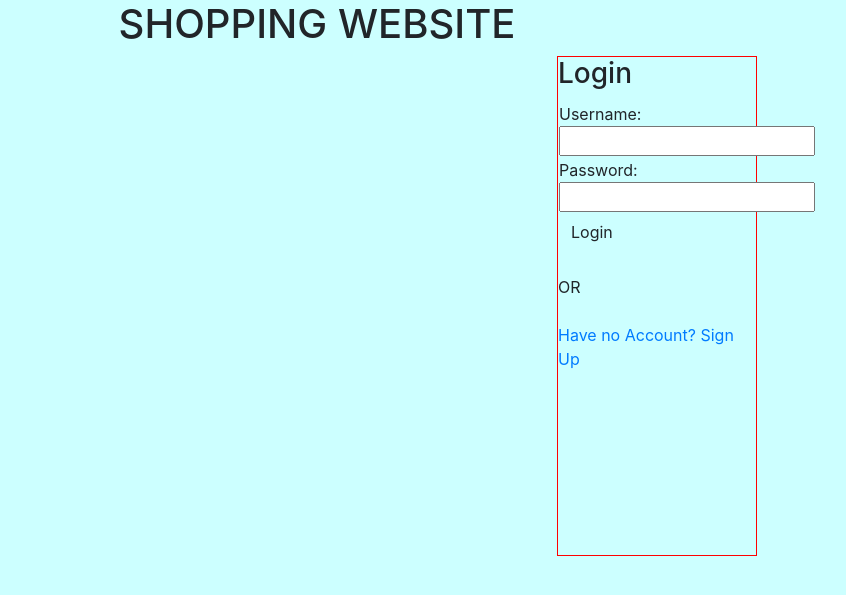
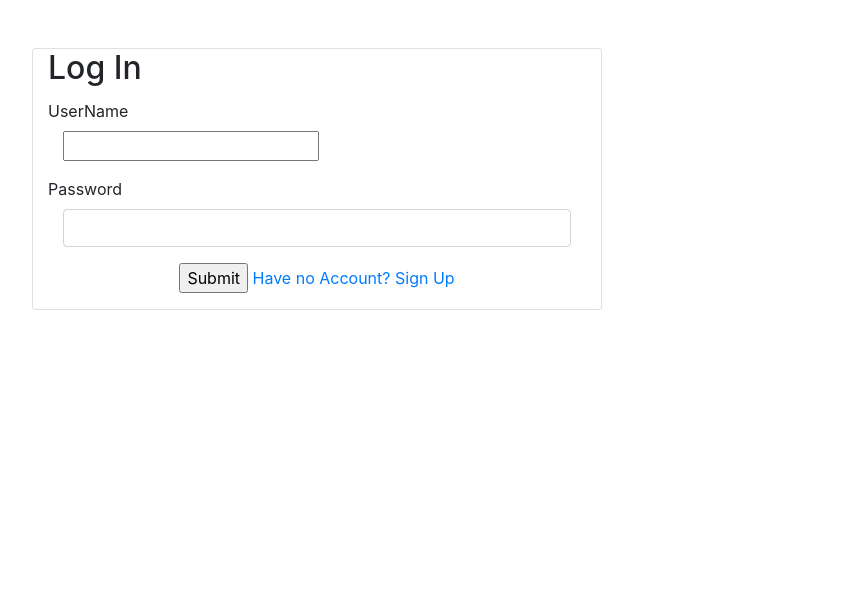
Before and after one commit to ivanatu/Shopping_List, a Flask app: page / in a window 1280 px wide. Shown: the top 595 px of the page, without its empty margins (323-1169 px from the left). Run offline with Flask 2, Linux system fonts and the light colour scheme; some libraries are stand-ins or nearby versions.

Commit message:
Update login.html

```diff
--- a/app/templates/login.html
+++ b/app/templates/login.html
@@ -1,85 +1,53 @@
 <!DOCTYPE html>
-<html>
-    <head>
-        <meta http-equiv="Content-Type" content="text/html; charset=UTF-8">
+<html lang="en">
+<head>
+    <meta charset="UTF-8">
+    <link rel="stylesheet" href="../static/css/bootstrap.min.css">
+    <link rel="stylesheet" href="../static/css/styles.css">
+    <title>Log In</title>
+</head>
+<body class="auth-background">
+<!-- Log in form -->
+<div class="container">
+    <div class="row">
+        <div class="container form-background card mt-5 col-6">
+            <h2 class="text-capitalize card-title">Log In</h2>
+          <form method="POST" action="{{url_for('login')}}" name="login_form" class="register-form">
+            <div class="row">
+                <div class="col">
 
-       <link rel="stylesheet" href="{{ url_for('static', filename='css/bootstrap.min.css') }}">
-       <link rel="stylesheet" href="{{ url_for('static', filename='css/bootstrap-theme.min.css') }}">
-       <link rel="stylesheet" type="text/css" href="{{ url_for('static', filename='styles.css') }}"/>
-        <title>login</title>
-        <script>
-        var message = "{{message}}";
-        </script>
-    </head>
-    <body>
+                    <!-- USername input-->
+                    <div class="form-group">
+                        <label class="control-label align-content-around">UserName</label>
+                        <div class="col">
+                            <input type="text" name="username" value=""/>
+                        </div><!--column-->
+                    </div><!--form group-->
 
-    <center><h1>SHOPPING WEBSITE</h1></center>
-        <div id="login">   <h3>Login</h3>
-        <form  id="login_form_id" method="POST" action="/login" name="login_form" class="register-form">
-            <table border="0">
-                <thead>
-                    <tr>
-                        <th></th>
-                    </tr>
-                </thead>
-                <tbody>
-                    <tr>
-                        <td>Username:<input type="text" name="username" value=""/></td>
-                    </tr>
-                    <tr>
-                        <td>Password:<input type="password" name="password" value="" /></td>
-                    </tr>
-                </tbody>
-            </table>
-            <button class="btn btn-form-submit btn-login-submit" type="button" onclick="validate_inputs()">Login</button>
-          <!--   <input type="submit" value="Sign In" name="login" /> -->
+                    <!-- Password input-->
+                    <div class="form-group">
+                        <label class="control-label align-content-around" for="password">Password</label>
+                        <div class="col">
+                            <input type="password" class="form-control" name="password"  required>
+                        </div><!--column-->
+                    </div><!--form group-->
 
-            <br/><br/>
-                OR
-            <br/><br/>
+                    <!-- Log In button-->
+                    <div class="form-group text-center">
+                    <input type="submit" value="Submit" />
 
-        </form>
+                    <a class="navbar-link" href="{{url_for('create')}}" title="Sign Up">Have no Account? Sign Up</a>
+                    </div><!-- form group-->
+                </div><!-- column-->
+            </div><!-- row-->
+          </form>
+        </div><!-- container-->
+    </div><!-- row-->
+</div>
 
-      <a class="navbar-link" href="{{url_for('signup')}}" title="Sign Up">Have no Account? Sign Up</a>
 
-        </div>
-    </body>
+<script src="../static/js/jquery.slim.min.js"></script>
+<script src="../static/js/bootstrap.min.js"></script>
+<script src="../static/js/scripts.js"></script>
+</body>
 </html>
-
-<script type="text/javascript">
-    function validate_inputs() {
-        var username_value = document.forms["login_form"]["username"].value;
-        var password_value = document.forms["login_form"]["password"].value;
-        if (username_value.replace(" ", "") == "") {
-            show_snack_bar("Please enter username", 3000, "danger")
-        }
-        else if (username_value.replace(" ", "") != username_value || username_value.length < 3) {
-            show_snack_bar("Username should not contain spaces and should be more than 3 characters long ", 3000, "danger")
-        }
-        else if (password_value == "") {
-            show_snack_bar("Please enter password ", 3000, "danger")
-        }
-        else {
-            document.getElementById("login_form_id").submit();
-        }
-    }
-    function show_snack_bar(message, duration, type) {
-        var snack_bar = document.getElementById("snackbar")
-        snack_bar.innerHTML='<p>'+message+'</p>';
-        if (type == "danger") {
-            snack_bar.className += ' danger-snackbar';
-        }
-        else {
-            snack_bar.className += ' success-snackbar';
-        }
-        snack_bar.className += " show";
-        setTimeout(function(){ snack_bar.className = snack_bar.className.replace(" show", "").replace(" danger-snackbar", "").replace(" success-snackbar", ""); }, duration);
-    }
-    type = "danger"
-    if (message.toLowerCase().includes("success")){
-        type = "success"
-    }
-    if (message != "None") {
-        show_snack_bar(message, 3000, type);
-    }
-</script>
```
